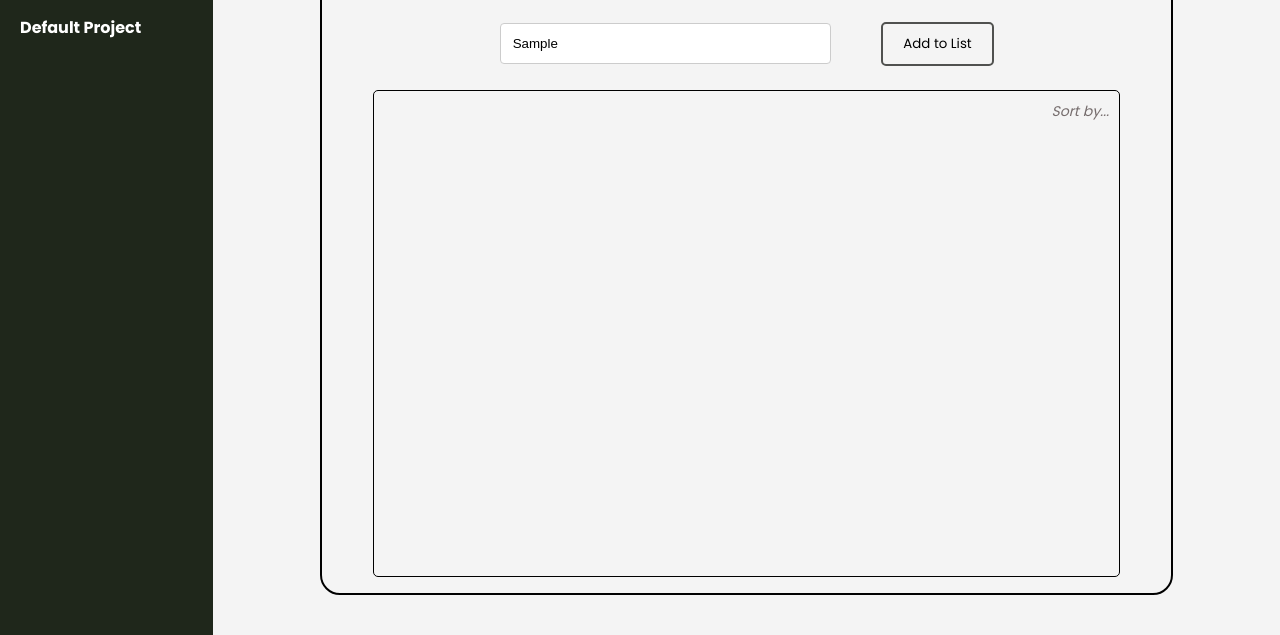
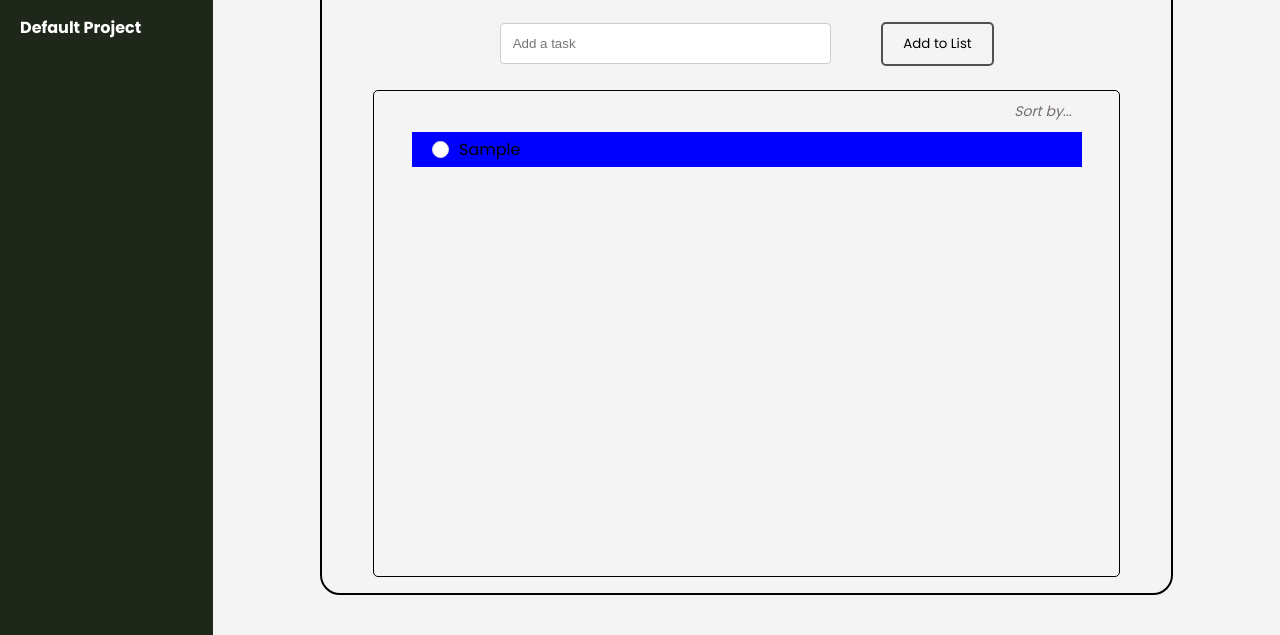
Before and after one commit to paulgoeckede/to-do-list, a website built with webpack: page src/pages/index.html in a window 1280 px wide. Both pictures are taken after typing "Sample" into the empty fields and a click on the button "Add to List". Shown: the part 165-800 px from the top of the page. Built offline with nearby package versions, Linux system fonts and the light colour scheme.

Commit message:
added functionality to add and remove todos to the list

```diff
--- a/src/index.js
+++ b/src/index.js
@@ -1,3 +1,8 @@
 import "./styles/general.css";
 import "./styles/sidebar.css";
 import "./styles/main.css";
+import * as Todomanager from "./scripts/manage-todos";
+import * as Dommanager from "./scripts/dom-add-todo";
+
+Todomanager.start();
+Dommanager.start();
--- a/src/pages/index.html
+++ b/src/pages/index.html
@@ -31,7 +31,11 @@
                             name="task"
                             id="task"
                         />
-                        <input type="button" value="Add to List" />
+                        <input
+                            type="button"
+                            value="Add to List"
+                            id="addButton"
+                        />
                     </div>
                     <div id="todolist">
                         <div id="sortby"><p>Sort by...</p></div>
--- /dev/null
+++ b/src/scripts/dom-add-todo.js
@@ -0,0 +1,46 @@
+import { todos } from "./manage-todos";
+
+const addButton = document.getElementById("addButton"); //Add to List Button
+const taskInput = document.getElementById("task"); //Text input of todo
+const tasksDiv = document.getElementById("tasks"); //container for all todos
+
+function appendTodo(todo) {
+    const newTodo = document.createElement("div"); //container for todo element
+    newTodo.classList.add("todo"); //styling
+
+    const todoCheckbox = document.createElement("input"); //checkbox for todo element
+    todoCheckbox.setAttribute("type", "checkbox");
+    todoCheckbox.setAttribute("id", "checkbox");
+
+    todoCheckbox.addEventListener("click", () => {
+        todoCheckbox.parentElement.remove();
+        updateIndexes();
+    });
+
+    const todoText = document.createElement("p"); //description for todo element
+    todoText.setAttribute("id", "todoText");
+    todoText.innerHTML = todo;
+
+    newTodo.appendChild(todoCheckbox);
+    newTodo.appendChild(todoText);
+    tasksDiv.appendChild(newTodo);
+}
+
+function updateIndexes() {
+    const currentTodos = document.querySelectorAll(".todo");
+    const arr = Array.from(currentTodos);
+
+    arr.forEach((item, index) => {
+        item.setAttribute("data-index", `${index}`);
+    });
+}
+
+function start() {
+    addButton.addEventListener("click", () => {
+        appendTodo(taskInput.value);
+        taskInput.value = "";
+        updateIndexes();
+    });
+}
+
+export { appendTodo, start, addButton, taskInput, tasksDiv };
--- /dev/null
+++ b/src/scripts/manage-todos.js
@@ -0,0 +1,24 @@
+import Todo from "./todo-class";
+
+const addButton = document.getElementById("addButton"); //Add to List Button
+const taskInput = document.getElementById("task"); //Text input of todo
+
+const todos = [];
+
+function createTodo(descr) {
+    return new Todo(descr);
+}
+
+function addTodo() {
+    todos.push(createTodo(taskInput.value));
+    console.log(todos);
+}
+
+function start() {
+    //adds todo to storage when add Task button is clicked
+    addButton.addEventListener("click", () => {
+        addTodo();
+    });
+}
+
+export { createTodo, addTodo, start, todos, addButton, taskInput };
--- /dev/null
+++ b/src/scripts/todo-class.js
@@ -0,0 +1,5 @@
+export default class todo {
+    constructor(descr) {
+        this.descr = descr;
+    }
+}
--- a/src/styles/main.css
+++ b/src/styles/main.css
@@ -36,6 +36,7 @@
 
 #projectHeader {
     letter-spacing: 3px;
+    text-align: center;
 }
 
 #add {
@@ -77,9 +78,13 @@ input[type="button"]:hover {
     width: 90%;
     border: 1px solid black;
     border-radius: 5px;
+    display: flex;
+    flex-direction: column;
+    align-items: center;
 }
 
 #sortby {
+    width: 90%;
     display: flex;
     justify-content: flex-end;
 }
@@ -99,3 +104,31 @@ input[type="button"]:hover {
     width: 90%;
     height: fit-content;
 }
+
+/* TODO */
+
+.todo {
+    width: 100%;
+    background-color: blue;
+    display: flex;
+    justify-content: flex-start;
+    align-items: center;
+    padding: 5px 20px;
+    gap: 10px;
+}
+
+#checkbox {
+    width: 1.3em;
+    height: 1.3em;
+    background-color: white;
+    border-radius: 50%;
+    vertical-align: middle;
+    border: 1px solid #ddd;
+    appearance: none;
+    outline: none;
+    cursor: pointer;
+}
+
+#checkbox:checked {
+    background-color: grey;
+}
```
Also changed, not shown: dist/index.html.
